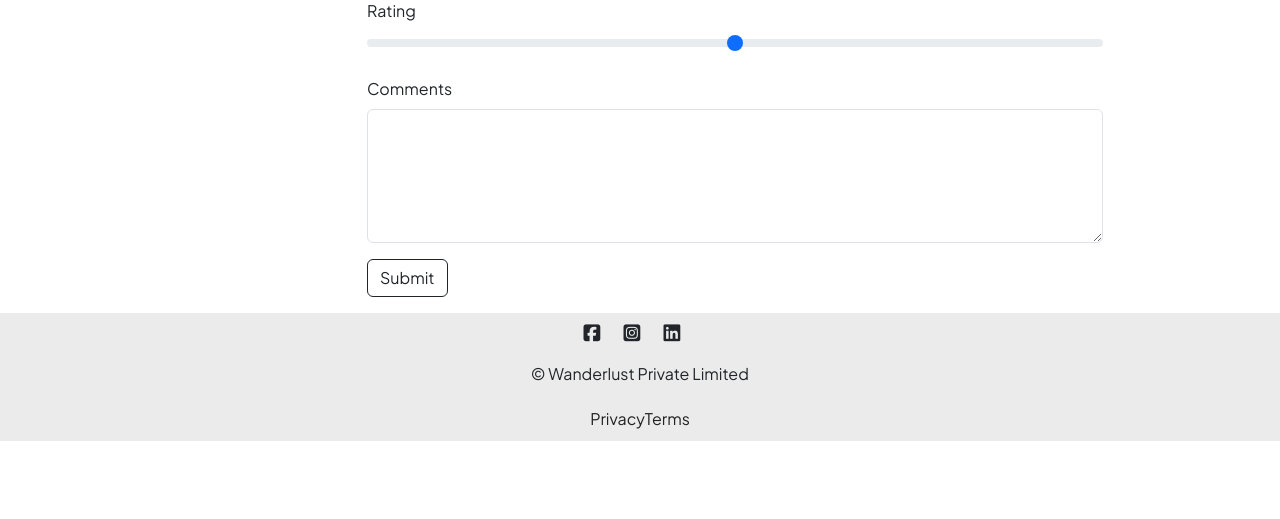
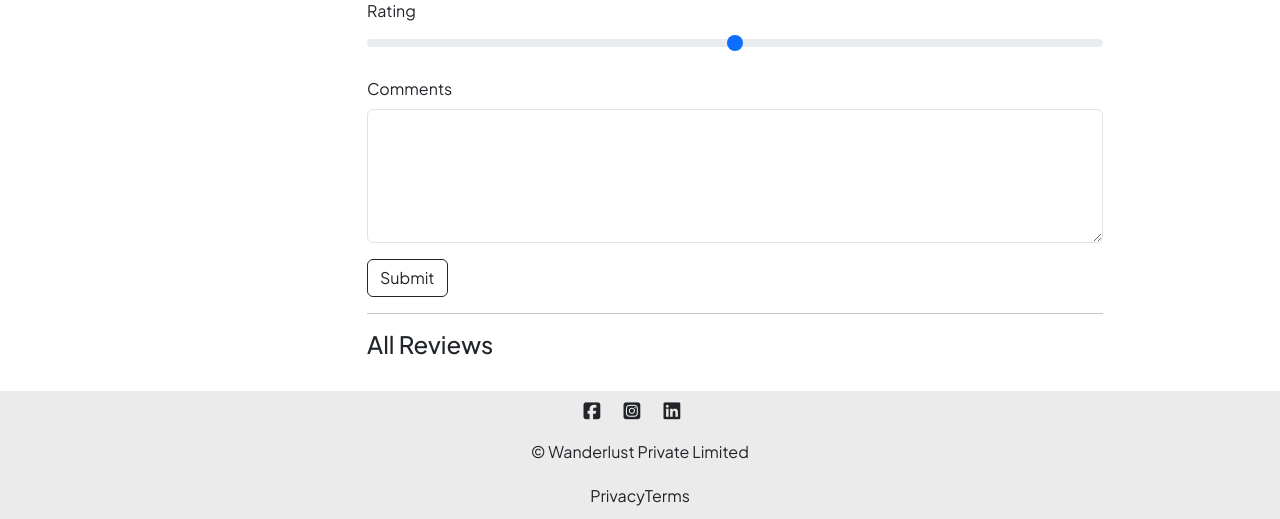
Before and after one commit to vanshchaudharyx/Wanderlust, a Node server app: template views/listings/show.ejs in a window 1280 px wide. Shown: the part 573-1092 px from the top of the page. Before the commit the page ends 1014 px from the top, so only its background shows below. Run offline with Node 20, Linux system fonts and the light colour scheme; the template is opened without the code that fills it, so the values that code supplies are empty; some libraries are stand-ins or nearby versions.

Commit message:
Render reviews

```diff
--- a/app.js
+++ b/app.js
@@ -92,7 +92,8 @@ app.get(
   "/listings/:id",
   wrapAsync(async (req, res) => {
     let { id } = req.params;
-    const listing = await Listing.findById(id);
+    const listing = await Listing.findById(id).populate("reviews");
+    console.log(listing.reviews);
     res.render("listings/show.ejs", { listing });
   }),
 );
--- a/models/listing.js
+++ b/models/listing.js
@@ -19,6 +19,7 @@ const listingSchema = new Schema({
   reviews: [
     {
       type: Schema.Types.ObjectId,
+      ref: "Review",
     },
   ],
 });
--- a/views/listings/show.ejs
+++ b/views/listings/show.ejs
@@ -39,10 +39,21 @@
                 </div>
                 <div class="mb-3 mt-3">
                     <label for="comment" class="form-label">Comments</label>
-                    <textarea name="review[comment]" id="comment" cols="30" rows="5" class="form-control" required></textarea>
+                    <textarea name="review[comment]" id="comment" cols="30" rows="5" class="form-control"
+                        required></textarea>
                     <div class="invalid-feedback">Please add some comments for review.</div>
                 </div>
                 <button class="btn btn-outline-dark">Submit</button>
             </form>
+            <hr>
+            <h4>All Reviews</h4>
+            <ul>
+                <% for (let review of listing.reviews) { %>
+                    <li>
+                        <%= review.comment %> ,<%= review.rating %>
+                    </li>
+
+                    <% } %>
+            </ul>
         </div>
     </div>
```
